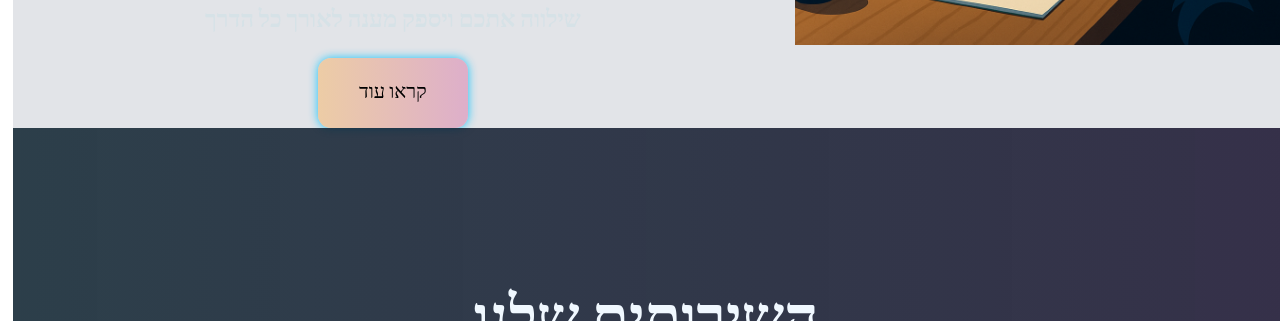
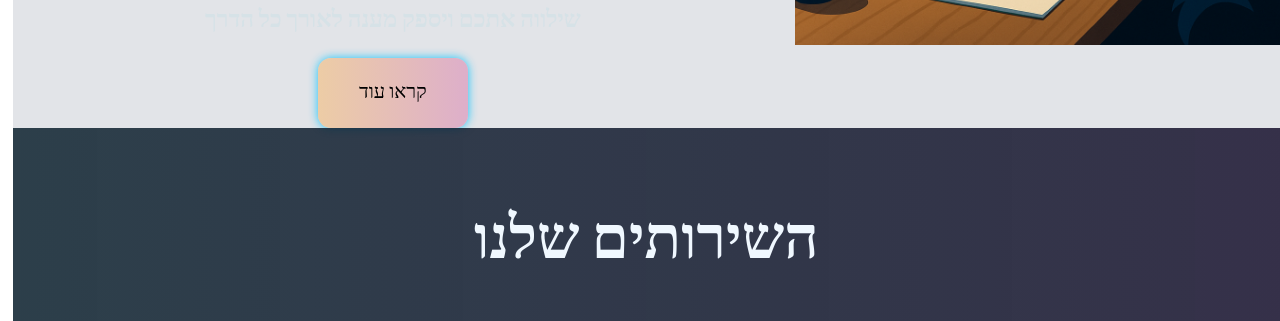
Before and after one commit to Kalzemic/archweb, a React (Vite) app: page / in a window 1280 px wide. Shown: the part 1060-1381 px from the top of the page. Built offline with nearby package versions, Linux system fonts and the light colour scheme.

Commit message:
fixed service page spacing

```diff
--- a/src/Styles/ServicesPage.css
+++ b/src/Styles/ServicesPage.css
@@ -2,21 +2,24 @@
     display: flex;
     flex-direction: column;
     /* margin-top: 11rem; */
-    height: 90%;
+    height: 100%;
     width: 99.99vw;
     background: linear-gradient(to right, rgba(12, 34, 46, 0.851), rgba(16, 10, 39, 0.824));
 
 }
-.services-page h1{
-    margin-top: 10rem;
+
+.services-page h1 {
+    margin-top: 5rem;
     font-size: 60px;
-    color:aliceblue;
+    color: aliceblue;
 }
+
 .services-grid {
+
     margin-top: 100px;
     display: grid;
     grid-template-columns: repeat(3, 1fr);
-    width:100%;
+    width: 100%;
     gap: 20px;
     margin-bottom: 10rem;
     justify-items: center;
@@ -25,31 +28,32 @@
 }
 
 
-.services-slider{
+.services-slider {
+    /* top: 5rem; */
     position: relative;
     display: flex;
     flex-direction: column;
-    justify-content:center;
+    justify-content: center;
     align-content: center;
     align-items: center;
     width: 40%;
     height: 70vh;
     margin: 20px auto;
 
-    border-radius:10px;
-    color:aliceblue;
+    border-radius: 10px;
+    color: aliceblue;
 
 }
 
-.service{
-    width: 600px;
-    height: 500px;
+.service {
+    width: 400px;
+    height: 300px;
     transition: all 0.8s ease-in-out;
     filter: none;
     opacity: 1;
 }
 
-.service.fade-out{
+.service.fade-out {
     opacity: 0.8;
     filter: blur(20px);
 }
@@ -96,16 +100,16 @@
 
 /* Selected (active) dot */
 .service-button-selected {
-    background: linear-gradient(135deg, rgba(117,203,246,1), rgba(120,94,237,1));
+    background: linear-gradient(135deg, rgba(117, 203, 246, 1), rgba(120, 94, 237, 1));
     border-color: transparent;
-    box-shadow: 0 0 8px rgba(120,94,237,0.8);
+    box-shadow: 0 0 8px rgba(120, 94, 237, 0.8);
 }
 
-.services-slider h2{
-    margin-top:0;
-    font-size:50px;
-    width: 500px;
-    background-image: linear-gradient(to left, rgba(105, 179, 216, 0.642),rgba(98, 72, 203, 0.727));
+.services-slider h2 {
+    margin-top: 0;
+    font-size: 50px;
+    width: 300px;
+    background-image: linear-gradient(to left, rgba(105, 179, 216, 0.642), rgba(98, 72, 203, 0.727));
     padding: 30px 50px;
     border-radius: 10px;
     outline-style: solid;
@@ -113,10 +117,12 @@
     outline-color: rgba(176, 174, 174, 0.3);
 
 }
-.service a:hover{
+
+.service a:hover {
     transform: scale(1.01);
 
 }
+
 .service span {
     padding: 10px;
 }
@@ -161,17 +167,18 @@
 }
 
 
-@media(max-width:1000px){
-    .services-grid{
+@media(max-width:1000px) {
+    .services-grid {
         grid-template-columns: repeat(1, 1fr);
     }
 
-    .service{
-        height:20rem;
+    .service {
+        height: 20rem;
         width: 90vw;
     }
-    .services-slider h2{
-        width:64vw;
+
+    .services-slider h2 {
+        width: 64vw;
         font-size: 25px;
     }
 }
```
Lines whose indentation alone changed are shown as unchanged.
